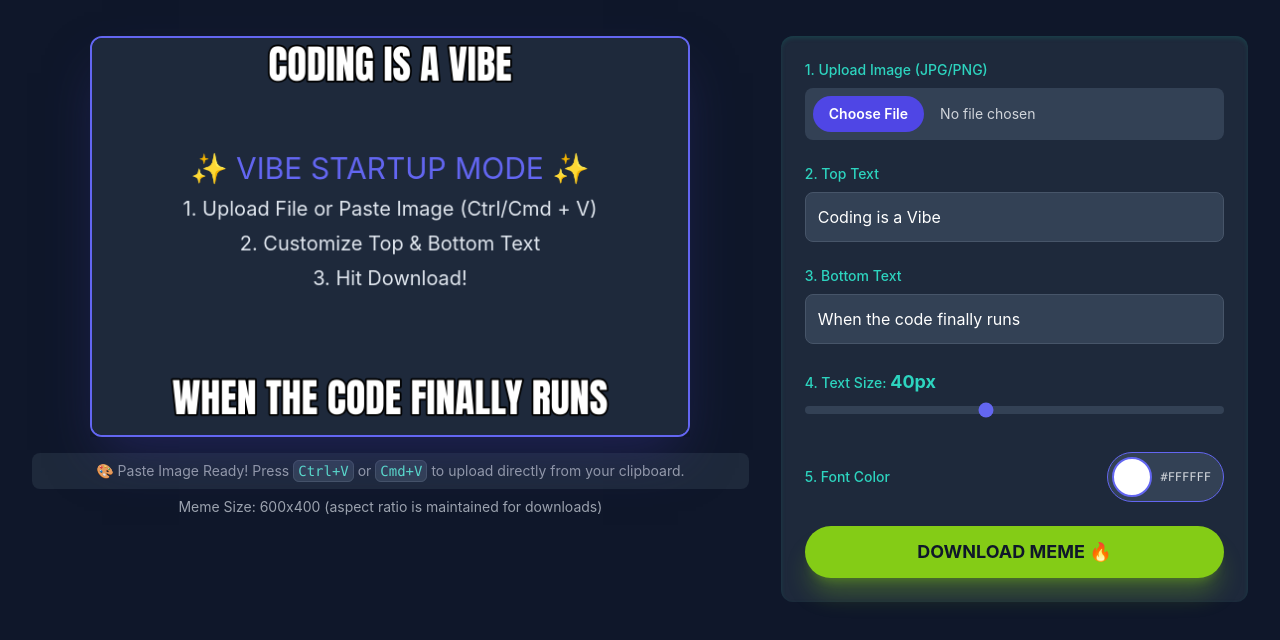
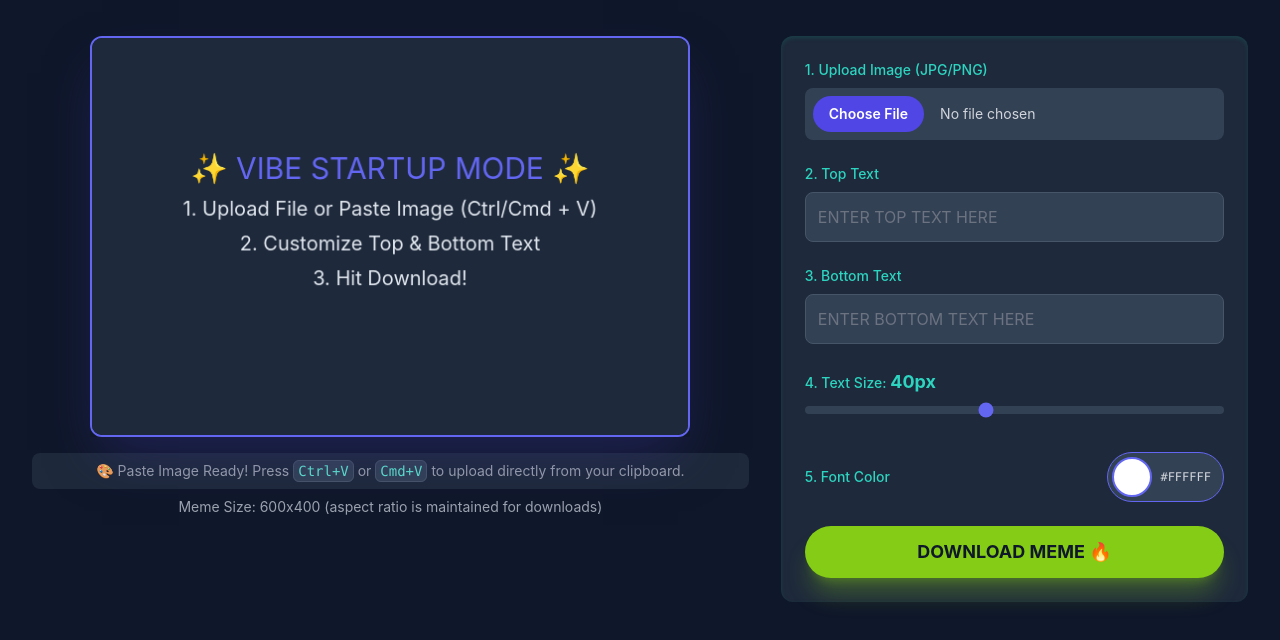
Before and after one commit to Tech-Badhead/MEME-GENERATOR, a plain HTML site: page index.html in a window 1280 px wide. Shown: the part 76-716 px from the top of the page. Drawn offline with nearby package versions, Linux system fonts and the light colour scheme.

Commit message:
added favicon

```diff
--- a/index.html
+++ b/index.html
@@ -5,6 +5,7 @@
 <head>
     <meta charset="UTF-8">
     <meta name="viewport" content="width=device-width, initial-scale=1.0">
+    <link rel="icon" href="./img/favicon.png" type="image/png"/>
     <title>Meme Generator</title>
     <!-- Load Tailwind CSS -->
     <script src="https://cdn.tailwindcss.com"></script>
@@ -99,13 +100,13 @@
                 <!-- Top Text Input -->
                 <div class="space-y-2">
                     <label for="topText" class="block text-sm font-medium text-teal-400">2. Top Text</label>
-                    <input type="text" id="topText" placeholder="ENTER TOP TEXT HERE" value="Coding is a Vibe" maxlength="50" class="w-full p-3 rounded-lg bg-slate-700 border border-slate-600 focus:border-indigo-500 focus:ring focus:ring-indigo-500/50 text-white placeholder-gray-500">
+                    <input type="text" id="topText" placeholder="ENTER TOP TEXT HERE"  maxlength="50" class="w-full p-3 rounded-lg bg-slate-700 border border-slate-600 focus:border-indigo-500 focus:ring focus:ring-indigo-500/50 text-white placeholder-gray-500">
                 </div>
 
                 <!-- Bottom Text Input -->
                 <div class="space-y-2">
                     <label for="bottomText" class="block text-sm font-medium text-teal-400">3. Bottom Text</label>
-                    <input type="text" id="bottomText" placeholder="ENTER BOTTOM TEXT HERE" value="When the code finally runs" maxlength="50" class="w-full p-3 rounded-lg bg-slate-700 border border-slate-600 focus:border-indigo-500 focus:ring focus:ring-indigo-500/50 text-white placeholder-gray-500">
+                    <input type="text" id="bottomText" placeholder="ENTER BOTTOM TEXT HERE" maxlength="50" class="w-full p-3 rounded-lg bg-slate-700 border border-slate-600 focus:border-indigo-500 focus:ring focus:ring-indigo-500/50 text-white placeholder-gray-500">
                 </div>
 
                 <!-- Text Size Slider -->
```
Also changed, not shown: img/favicon.png (added).
